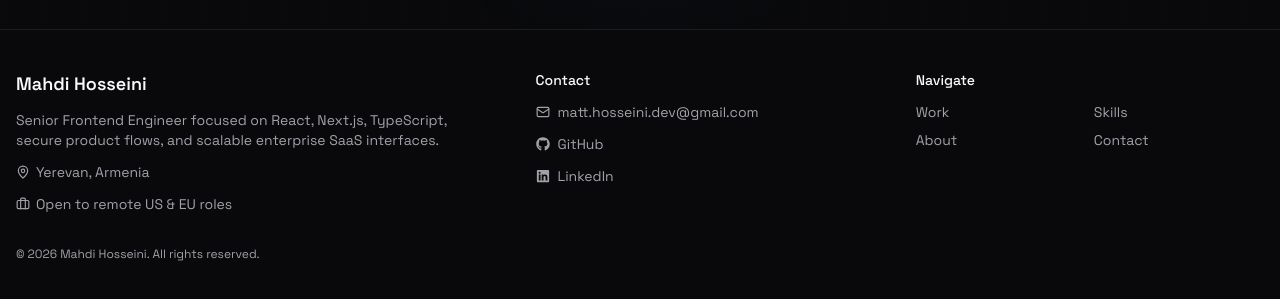
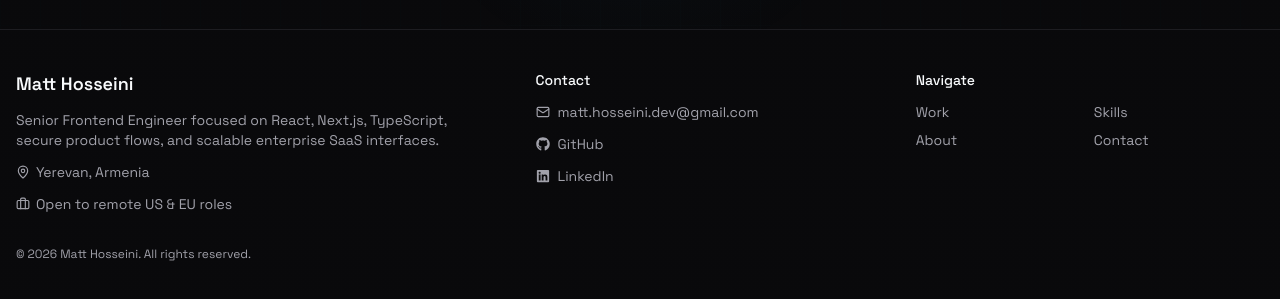
Before and after one commit to s-mahdi/mahdi-hosseini-portfolio, a Next.js app: page / in a window 1280 px wide. Shown: the part 5659-5958 px from the top of the page. Built offline with nearby package versions, Linux system fonts and the light colour scheme.

Commit message:
fix: update name to Matt Hosseini in footer

```diff
--- a/src/components/layout/footer.tsx
+++ b/src/components/layout/footer.tsx
@@ -9,7 +9,7 @@ export function Footer() {
     <footer className="border-t border-border/70 py-10">
       <div className="container grid gap-8 md:grid-cols-[1.4fr_1fr_1fr]">
         <div className="space-y-3">
-          <p className="text-lg font-semibold text-foreground">Mahdi Hosseini</p>
+          <p className="text-lg font-semibold text-foreground">Matt Hosseini</p>
           <p className="max-w-md text-sm text-muted-foreground">
             Senior Frontend Engineer focused on React, Next.js, TypeScript,
             secure product flows, and scalable enterprise SaaS interfaces.
@@ -50,7 +50,7 @@ export function Footer() {
         </div>
       </div>
       <div className="container mt-8 text-xs text-muted-foreground">
-        <p>© {new Date().getFullYear()} Mahdi Hosseini. All rights reserved.</p>
+        <p>© {new Date().getFullYear()} Matt Hosseini. All rights reserved.</p>
       </div>
     </footer>
   );
```
